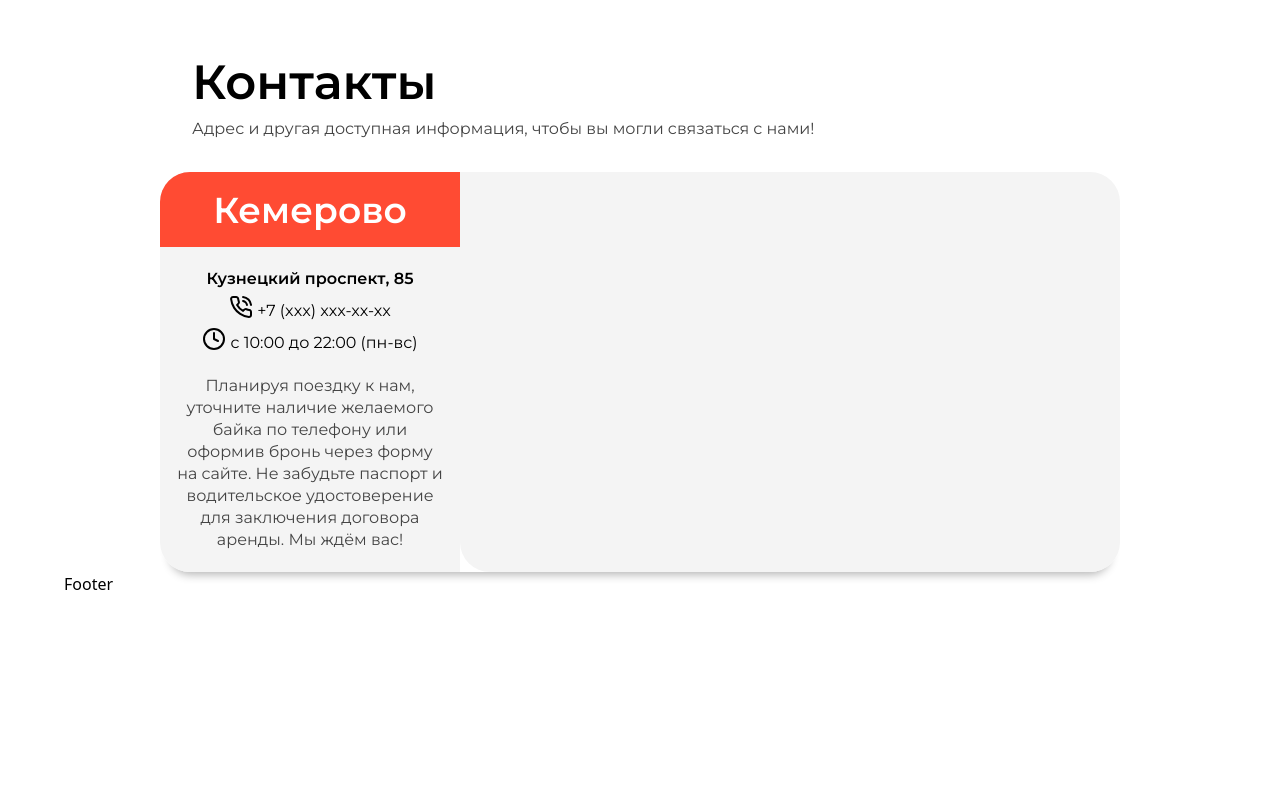
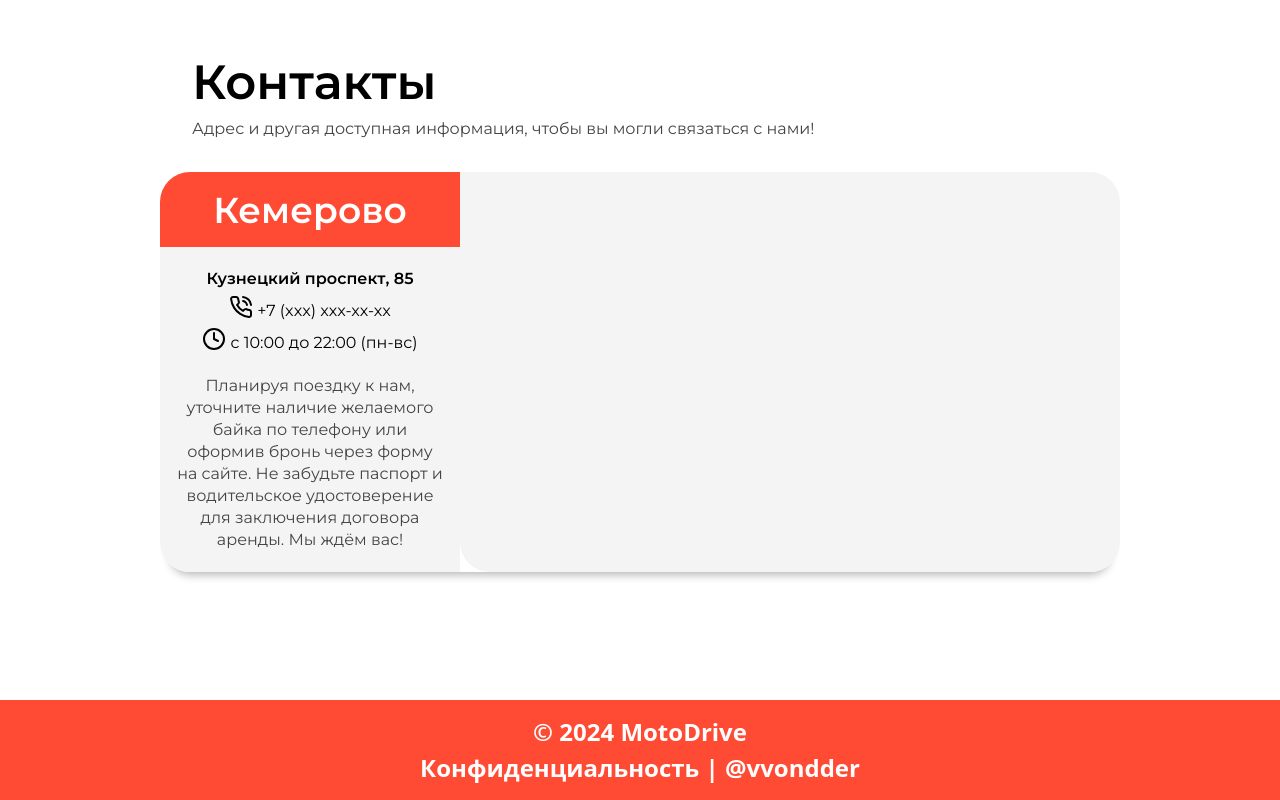
Before and after one commit to WonderSi/motodrive_app, a React (Vite) app: page / in a window 1280 px wide. Shown: the part 3680-4480 px from the top of the page. Before the commit the page ends 4276 px from the top, so only its background shows below. Built offline with nearby package versions, Linux system fonts and the light colour scheme.

Commit message:
Creature Footer 1.0.0

```diff
--- a/src/App.jsx
+++ b/src/App.jsx
@@ -30,8 +30,11 @@
         <Catalog />
         <QuestionsRequirements />
         <Contacts />
-        <Footer />
       </div>
+    </div>
+
+    <div className={`bg-primary ${styles.flexCenter}`}>
+      <Footer />
     </div>
   </div>
 )
--- a/src/components/Footer.jsx
+++ b/src/components/Footer.jsx
@@ -1,9 +1,9 @@
-import React from 'react'
+import styles from "../style"
 
-const Footer = () => {
-  return (
-    <div>Footer</div>
-  )
-}
+const Footer = () => (
+  <div className="bg-main w-full h-[100px] flex justify-center items-center mt-32">
+    <p className="text-montseratt font-semibold text-white text-[24px] text-center">© 2024 MotoDrive<br/> Конфиденциальность | @vvondder</p>
+  </div>
+)
 
 export default Footer
```
